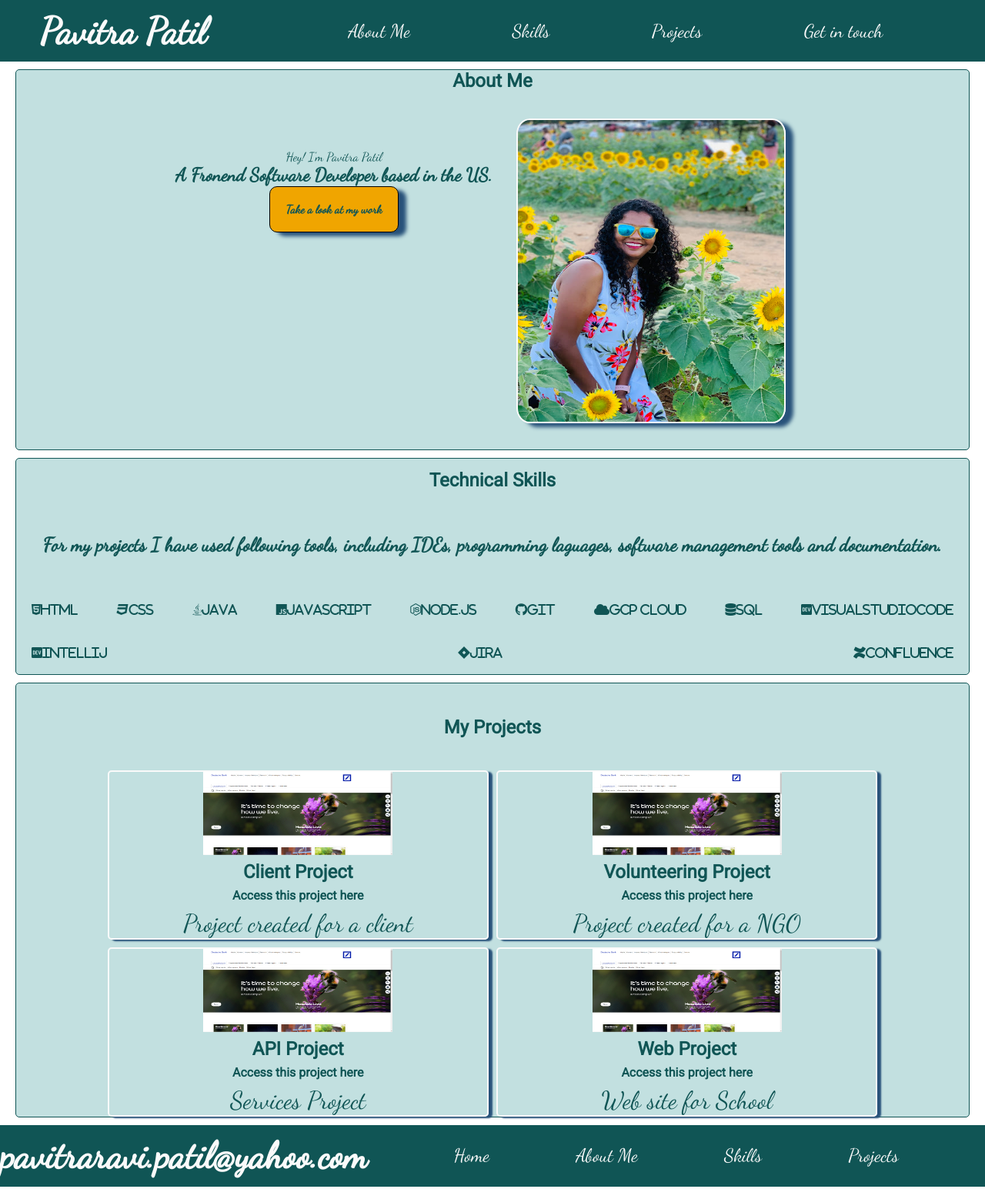
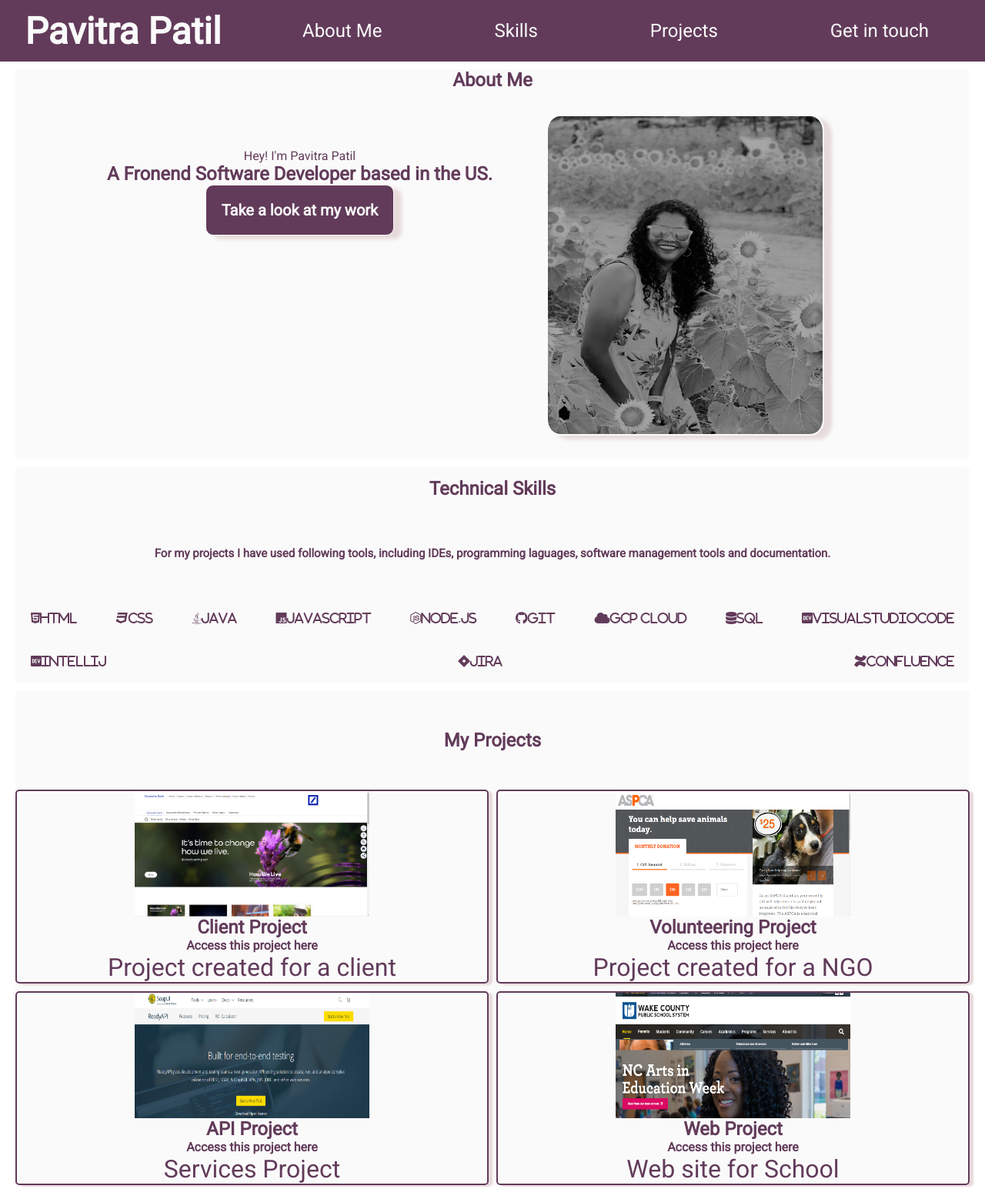
Before and after one commit to ppatilgit/my-profile, a plain HTML site: page index.html in a window 1280 px wide. Shown: the top 1545 px of the page at 77% size. Drawn offline with Linux system fonts and the light colour scheme.

Commit message:
updated themes

```diff
--- a/index.html
+++ b/index.html
@@ -30,7 +30,7 @@
                     <a class ="works__button works__button--hover" href="#my-projects">Take a look at my work </a>
                 </div>
                 <div class="profile__pic">
-                    <img class="profile__image profile__image--hover" src="./images/Pavitra.jpg" alt="">
+                    <img class="profile__image" src="./images/Pavitra_Modified.jpg" alt="">
                 </div>
             </div>
         </section>
@@ -67,7 +67,7 @@
                     <p class="project__desc">Project created for a client</p>
                 </div>
                 <div class="card__project card__project--hover">
-                    <img class="project__img" src="./images/DB_Proj1.PNG" alt="">
+                    <img class="project__img" src="./images/Vol_proj.PNG" alt="">
                     <h2 class="project__title">Volunteering Project</h2>
                     <div>
                         <a class="project__link project__link--hover" href="https://github.com/ppatilgit/flexbox-repo" target="_blank">Access this project here</a>
@@ -75,7 +75,7 @@
                     <p class="project__desc">Project created for a NGO</p>
                 </div>
                 <div class="card__project card__project--hover">
-                    <img class="project__img" src="./images/DB_Proj1.PNG" alt="">
+                    <img class="project__img" src="./images/API.PNG" alt="">
                     <h2 class="project__title">API Project</h2>
                     <div>
                         <a class="project__link project__link--hover" href="https://github.com/ppatilgit/precourse-web-fundamentals" target="_blank">Access this project here</a>
@@ -83,7 +83,7 @@
                     <p class="project__desc">Services Project</p>
                 </div>
                 <div class="card__project card__project--hover">
-                    <img class="project__img" src="./images/DB_Proj1.PNG" alt="">
+                    <img class="project__img" src="./images/Web.PNG" alt="">
                     <h2 class="project__title">Web Project</h2>
                     <div>
                         <a class="project__link project__link--hover"href="https://github.com/ppatilgit/my-profile" target="_blank">Access this project here</a>
--- a/styles.scss
+++ b/styles.scss
@@ -4,10 +4,10 @@ $font-body:"Roboto", sans-serif;
 $font-display: "Dancing Script", cursive;
 
 $color-primary: #28527a;
-$color-secondary: #f0a500;
+$color-secondary: #E7DADA;
 $color-black: #333333;
 $color-white: #fafafa;
-$color-background: 	#105555;
+$color-background: 	#623B5A;
 $color-background-section: 	#c2e0e0;
 
 
@@ -22,7 +22,6 @@ a:visited{
     text-decoration: none;
 }
 a:hover, i:hover{
-    color: white;
     background-color:  $color-secondary;
 }
 
@@ -33,7 +32,7 @@ a:hover, i:hover{
     grid-template-columns: 1fr 3fr;
 
     *{
-        font-family: $font-display;
+        font-family: $font-body;
         color: $color-white;
     }
     &__title, &__title{
@@ -45,7 +44,7 @@ a:hover, i:hover{
     }
     &__items, &__items{
         display: flex;
-        justify-content: space-evenly;
+        justify-content: space-around;
         align-items: center;
         &__link, .footer__link{
             text-decoration: none;
@@ -68,9 +67,8 @@ a:hover, i:hover{
     }
     &__box{
         margin: 10px;
-        background-color: $color-background-section;
+        background-color: $color-white;
         border: #28527a;
-        border: 0.1rem solid $color-background;
         border-radius: 5px;
         display: flex;
         flex-direction: column;
@@ -85,26 +83,26 @@ a:hover, i:hover{
             grid-template-columns: 1fr 1fr;
             .intro__details{
                 *{
-                    font-family: $font-display;
+                    font-family: $font-body;
                 }
                 display: flex;
                 flex-direction: column;
-                // justify-content: space-around;
                 align-items: center;
                 padding-top:75px;
                 .works__button{
-                    background-color: $color-secondary;
-                    font-size: 15px;
+                    color: $color-white;
+                    background-color: $color-background;
+                    font-size: 20px;
                     font-weight: bold;
                     padding: 20px;
-                    border: 1px solid black;
+                    border: 1px solid $color-white;
                     border-radius: 10px;
-                    box-shadow: 10px 5px 5px $color-primary ;
+                    box-shadow: 10px 5px 5px  $color-secondary ;
                 }
-                .works__button--hover:hover {
-                    color: black;
-                    font-size: 20px;
-                    background-color: $color-secondary;
+                .works__button--hover:hover{
+                    background-color:  $color-secondary;
+                    color: $color-background;
+                    box-shadow: 10px 5px 5px  $color-primary;
                 }
 
             }
@@ -115,15 +113,8 @@ a:hover, i:hover{
                 .profile__image{
                     border-radius: 5%;
                     border: 2px solid $color-white;
-                    height: 85%;
-                    width: 85%;
-                    box-shadow: 10px 5px 5px $color-primary ;
-                }
-                .profile__image:hover{
-                    border-radius: 5%;
-                    border: 2px solid $color-white;
-                    height: 90%;
-                    width: 90%;
+                    height: 87%;
+                    width: 72%;
                     box-shadow: 10px 5px 5px $color-secondary ;
                 }
             }
@@ -133,8 +124,8 @@ a:hover, i:hover{
         display: grid;
         grid-template-rows: 1fr 2fr 2fr;
         .skills__text{
-            font-family: $font-display;
-            font-size: 25px;
+            font-family: $font-body;
+            font-size: 15px;
             font-weight: bold;
             text-align: center;
         }
@@ -165,15 +156,15 @@ a:hover, i:hover{
                 flex-direction: column;
                 justify-content: space-between;
                 align-items: center;
-                border: 2px solid $color-white;
+                border: 2px solid $color-background;
                 border-radius: 5px;
-                box-shadow: 5px 2px 2px $color-primary ;
+                box-shadow: 5px 2px 2px $color-secondary ;
                 .project__desc{
-                    font-family: $font-display;
+                    font-family: $font-body;
                     font-size: 2rem;
                 }
                 .project__img{
-                    height: 50%;
+                    height: 70%;
                     width: 50%;
                 }
                 .project__link{
@@ -189,26 +180,6 @@ a:hover, i:hover{
 }
 @media screen and (max-width: 880px){
     .header, .footer{
-        height: 10vh;
-        background-color: $color-background;
-        display: grid;
-        grid-template-rows: 1fr 4fr;
-
-        *{
-            font-family: $font-display;
-            color: $color-white;
-        }
-        &__title, &__title{
-            font-size: 1.5rem;
-        }
-        &__items, &__items{
-            font-size: 1rem;
-        }
+        display: none;
     }
 }
-
-@media screen and (min-width: 500px){
-    .intro__details{
-     padding-top:200px;
-    }
-}
```
Also changed, not shown: images/API.PNG (added), images/Pavitra_Modified.jpg (added), images/SE.jpg (deleted), images/Vol_proj.PNG (added), images/Web.PNG (added), styles.css, 1 other file.
